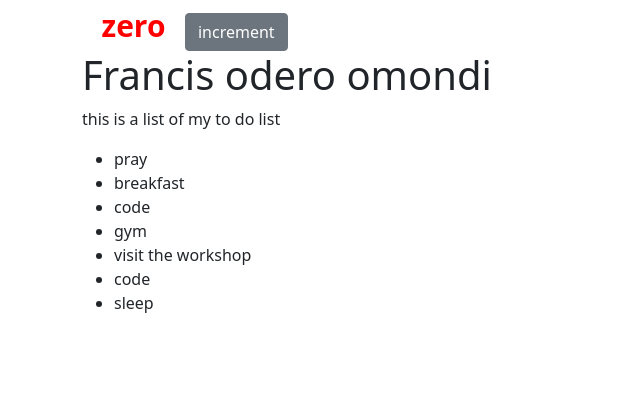
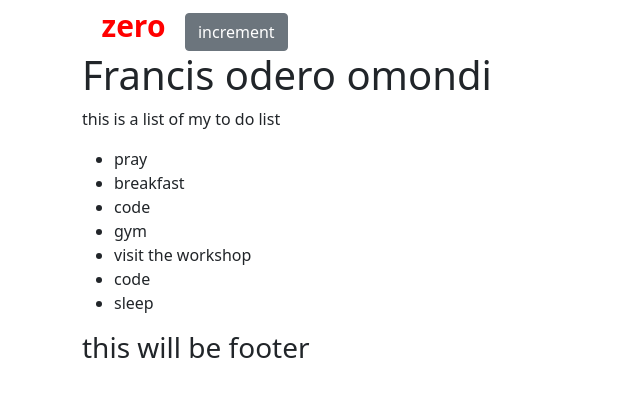
Before and after one commit to Francisomondi/Counter_App, a React (Create React App) app: page / in a window 1280 px wide. Shown: the top 396 px of the page, without its empty margins (0-640 px from the left). Built offline with nearby package versions, Linux system fonts and the light colour scheme.

Commit message:
spliting and working with multiple components

```diff
--- a/src/App.js
+++ b/src/App.js
@@ -1,23 +1,16 @@
 import logo from "./logo.svg";
 import "./App.css";
+import "bootstrap/dist/css/bootstrap.css";
+import Header from "./components/Header";
+import MyInfo from "./components/MyInfo";
+import Footer from "./components/Footer";
 
 function App() {
   return (
-    <div className="App">
-      <header className="App-header">
-        <img src={logo} className="App-logo" alt="logo" />
-        <p>
-          Edit <code>src/App.js</code> and save to reload.
-        </p>
-        <a
-          className="App-link"
-          href="https://reactjs.org"
-          target="_blank"
-          rel="noopener noreferrer"
-        >
-          Learn React
-        </a>
-      </header>
+    <div className="container">
+      <Header />
+      <MyInfo />
+      <Footer />
     </div>
   );
 }
--- /dev/null
+++ b/src/components/Footer.js
@@ -0,0 +1,13 @@
+import React from "react";
+
+const Footer = () => {
+  return (
+    <div>
+      <footer>
+        <h3>this will be footer</h3>
+      </footer>
+    </div>
+  );
+};
+
+export default Footer;
--- a/src/components/Counter.js
+++ b/src/components/Header.js
@@ -1,8 +1,8 @@
 import React from "react";
 
-const Counter = () => {
+const Header = () => {
   return (
-    <div className="container">
+    <div>
       <span
         style={{ fontSize: 30, color: "red" }}
         className="badge badge-light"
@@ -14,4 +14,4 @@
   );
 };
 
-export default Counter;
+export default Header;
--- a/src/components/MyInfo.js
+++ b/src/components/MyInfo.js
@@ -2,7 +2,7 @@
 
 const MyInfo = () => {
   return (
-    <div className="container">
+    <div>
       <h1>Francis odero omondi</h1>
       <p>this is a list of my to do list</p>
       <ul>
--- a/src/index.js
+++ b/src/index.js
@@ -3,15 +3,11 @@
 import "./index.css";
 import App from "./App";
 import reportWebVitals from "./reportWebVitals";
-import "bootstrap/dist/css/bootstrap.css";
-import Counter from "./components/Counter";
-import MyInfo from "./components/MyInfo";
 
 const root = ReactDOM.createRoot(document.getElementById("root"));
 root.render(
   <React.StrictMode>
-    <Counter />
-    <MyInfo />
+    <App />
   </React.StrictMode>
 );
 
```
